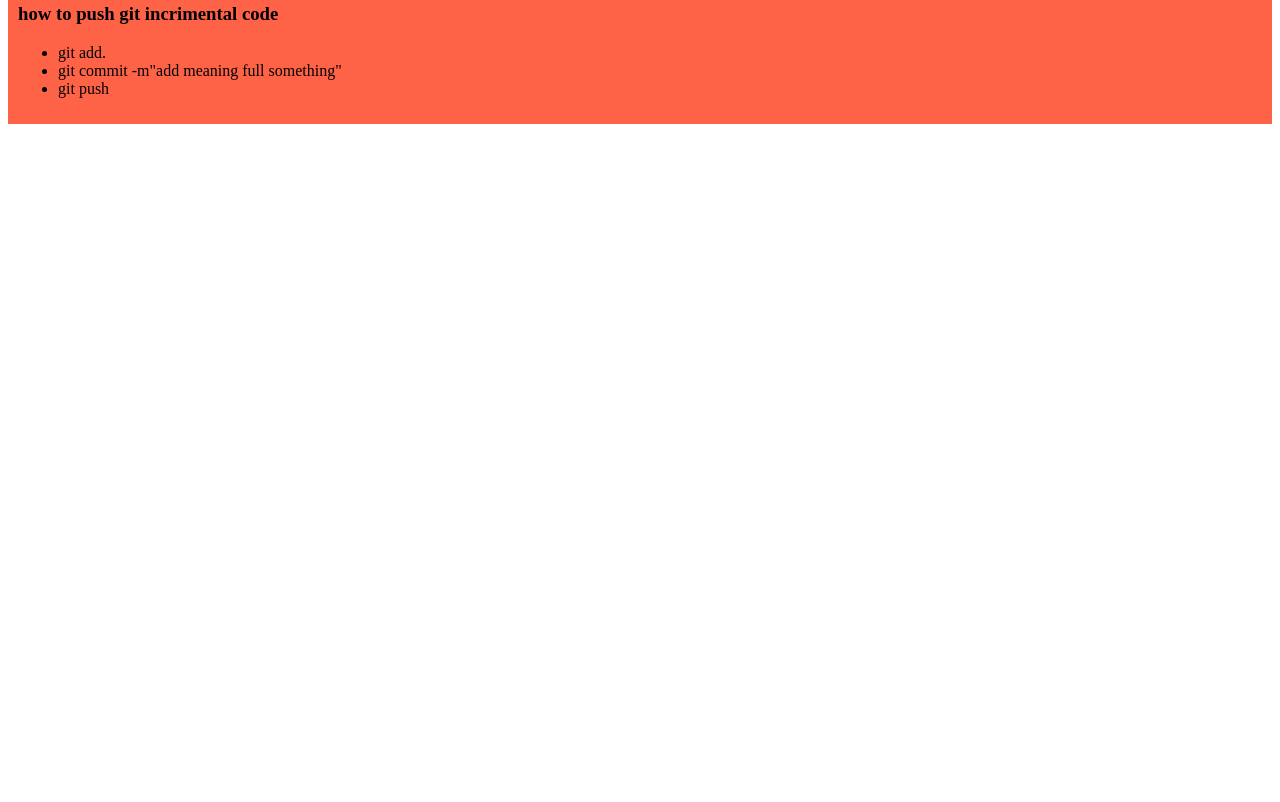
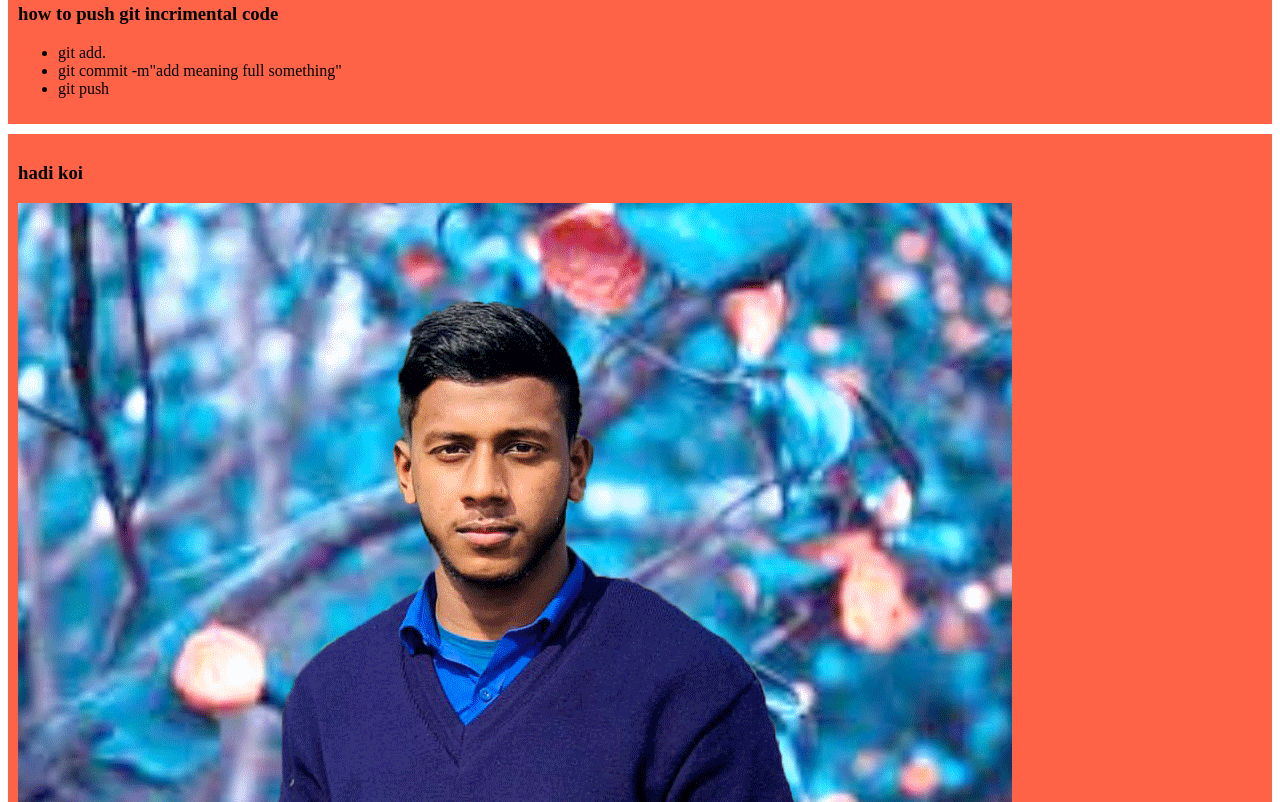
Before and after one commit to MDMuslehUddin349/my-simple-website, a plain HTML site: page index.html in a window 1280 px wide. Shown: the part 458-1260 px from the top of the page. Before the commit the page ends 800 px from the top, so only its background shows below. Drawn offline with Linux system fonts and the light colour scheme.

Commit message:
send may pic

```diff
--- a/index.html
+++ b/index.html
@@ -27,6 +27,10 @@
             <li>git push</li>
         </ul>
     </div>
+    <div>
+        <h3>hadi koi</h3>
+        <img src="styles/hadi2.gif" alt="hadi nai">
+    </div>
 
 </body>
 </html>
```
Also changed, not shown: hadi.gif (added), styles/hadi2.gif (added).
